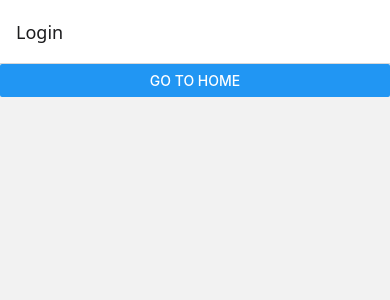
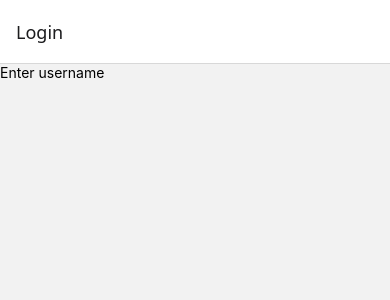
Before and after one commit to Cedric-Raichand/Seledah, a React Native app: screen /Login in a window 390 px wide. Shown: the top 300 px of the page. Built offline with nearby package versions, Linux system fonts and the light colour scheme.

Commit message:
improving upon the login page

```diff
--- a/screens/Login.js
+++ b/screens/Login.js
@@ -1,11 +1,13 @@
-import {View, Button, StyleSheet, Text} from "react-native"
+import {View, Button, StyleSheet, Text,TextInput} from "react-native"
+import { useState } from "react"
 
-export default function Login({navigation}){
+export default function Login(){
+  const [username, setUsername] = useState("");
   return(
     <View>
-      <Button
-      title="GO TO HOME"
-      onPress={()=>navigation.navigate("Home")}/>
+      <TextInput placeholder="Enter username"
+      onChangeText={setUsername}/>
+      <Text>{username}</Text>
     </View>
   )
 }
```
